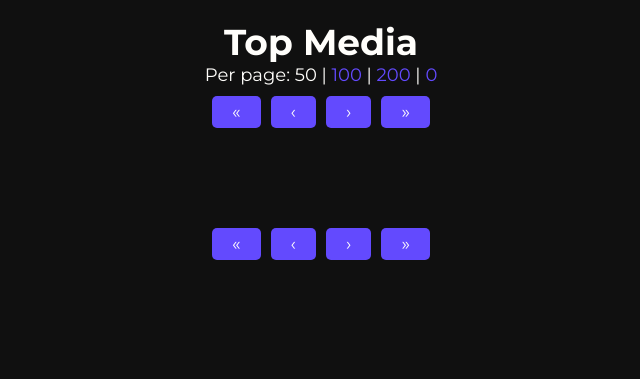
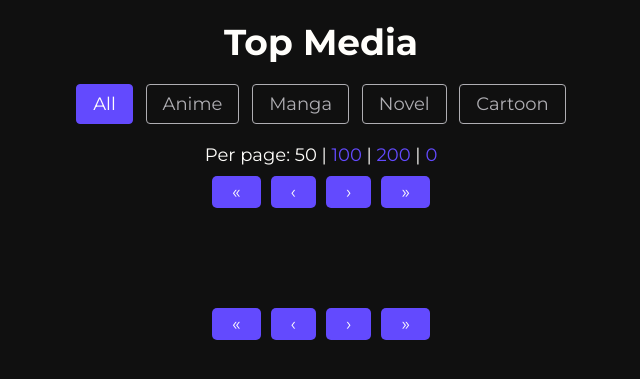
Before and after one commit to NackiE23/MyAnimeList, a Flask app: page /media/top_list in a window 1280 px wide. Shown: the part 99-478 px from the top of the page, without its empty margins (319-959 px from the left). Run offline with Flask 3, Linux system fonts and the light colour scheme; data that the repository does not hold is empty; parts of the project's set-up code (start-up, migrations or seed data) failed here and were passed over.

Commit message:
Refactor top_list view to support media type filtering and update MediaTypeEnum to use 'novel'. Enhance top_list.html with media type toggle links and add CSS styles for new media type.

```diff
--- a/site_package/blueprints/media/routes.py
+++ b/site_package/blueprints/media/routes.py
@@ -72,42 +72,27 @@ def search_media():
 
 
 @media_bp.route('/top_list', methods=['GET'])
-def top_list():
-    page = int(request.args.get('page', 1))
-    per_page = int(request.args.get('per_page', 50))
-    media = Media.query.filter_by(show_in_top_list=True)
-    media_count = media.count()
-
-    context = {
-        'title': "Top List",
-        'medias': media.order_by(Media.grade.desc()).paginate(
-            page=page, per_page=per_page, error_out=False
-        ),
-        'media_count': media_count,
-        'per_page': per_page,
-        'request_args': {k: v for k, v in request.args.items() if k != "page"}
-    }
-
-    return render_template('media/top_list.html', **context)
-
-
 @media_bp.route('/top_list/<string:media_type>', methods=['GET'])
-def top_list_by_type(media_type):
-    try:
-        media = Media.query.filter_by(type=MediaTypeEnum(media_type), show_in_top_list=True)
-    except ValueError:
-        return redirect(url_for('media_bp.top_list'))
+def top_list(media_type=None):
+    if media_type:
+        try:
+            media = Media.query.filter_by(type=MediaTypeEnum(media_type), show_in_top_list=True)
+        except ValueError:
+            return redirect(url_for('media_bp.top_list'))
+    else:
+        media = Media.query.filter_by(show_in_top_list=True)
 
     page = int(request.args.get('page', 1))
     per_page = int(request.args.get('per_page', 50))
     media_count = media.count()
 
     context = {
-        'title': f"Top List - {media_type.capitalize()}",
+        'title': f"Top List {media_type.capitalize() if media_type else ''}",
         'medias': media.order_by(Media.grade.desc()).paginate(
             page=page, per_page=per_page, error_out=False
         ),
         'media_type': media_type,
+        'media_types': [t.value for t in MediaTypeEnum],
         'media_count': media_count,
         'per_page': per_page,
         'request_args': {k: v for k, v in request.args.items() if k != "page"}
@@ -320,6 +305,8 @@ def create_media():
         db.session.commit()
 
         flash(Markup(f"Media {media.name} has been added! <a href='{ url_for('media_bp.change_media', media_id=media.id) }'>Link here</a>"), category="success")
+    elif request.method == "POST":
+        flash("Please fill all fields", category="danger")
 
     return render_template('media/media_create.html', **context)
 
--- a/site_package/models/media.py
+++ b/site_package/models/media.py
@@ -17,7 +17,7 @@ media_categories = db.Table(
 class MediaTypeEnum(enum.Enum):
     anime = 'anime'
     manga = 'manga'
-    light_novel = 'light_novel'
+    novel = 'novel'
     cartoon = 'cartoon'
 
 
--- a/site_package/static/css/styles.css
+++ b/site_package/static/css/styles.css
@@ -652,6 +652,9 @@ body {
 .anime_list__item.manga img {
     border: 1px solid orange;
 }
+.anime_list__item.novel img {
+    border: 1px solid blue;
+}
 .anime_list__item.cartoon img {
     border: 1px solid teal;
 }
@@ -738,3 +741,30 @@ body {
 .categories_list__item {
     margin: 10px 0;
 }
+
+.media-type-toggle {
+    margin: 20px 0;
+}
+
+.media-type-toggle a {
+    display: inline-block;
+    padding: 8px 16px;
+    margin: 0 4px;
+    text-decoration: none;
+    color: var(--gray);
+    border: var(--primary-border);
+    border-radius: 4px;
+    transition: all 0.3s ease;
+}
+
+.media-type-toggle a:hover {
+    background-color: var(--secondary-light-bg);
+    color: var(--white);
+    border-color: var(--secondary);
+}
+
+.media-type-toggle a.active {
+    background-color: var(--secondary);
+    color: var(--white);
+    border-color: var(--secondary);
+}
--- a/site_package/templates/base.html
+++ b/site_package/templates/base.html
@@ -33,6 +33,7 @@
             <a href="{{ url_for('media_bp.home') }}" class="menu__links_link">Home</a>
             <a href="{{ url_for('media_bp.top_list') }}" class="menu__links_link">Top</a>
             {% if current_user.is_admin %}
+                <a href="{{ url_for('media_bp.create_media') }}" class="menu__links_link">Add media</a>
                 <a href="{{ url_for('media_bp.import_anime_from_mal') }}" class="menu__links_link">Import anime from MAL</a>
                 <a href="{{ url_for('admin.index') }}" class="menu__links_link">Admin</a>
             {% endif %}
--- a/site_package/templates/media/top_list.html
+++ b/site_package/templates/media/top_list.html
@@ -5,6 +5,13 @@
 
 <div class="container text_align_center">
     <h1>Top Media{% if media_type %} ({{ media_type }}){% endif %}</h1>
+
+    <div class="media-type-toggle">
+        <a href="{{ url_for('media_bp.top_list') }}" class="{% if not media_type %}active{% endif %}">All</a>
+        {% for type in media_types %}
+            <a href="{{ url_for('media_bp.top_list', media_type=type) }}" class="{% if media_type == type %}active{% endif %}">{{ type|replace('_', ' ')|title }}</a>
+        {% endfor %}
+    </div>
 
     <div>
         Per page:
```
